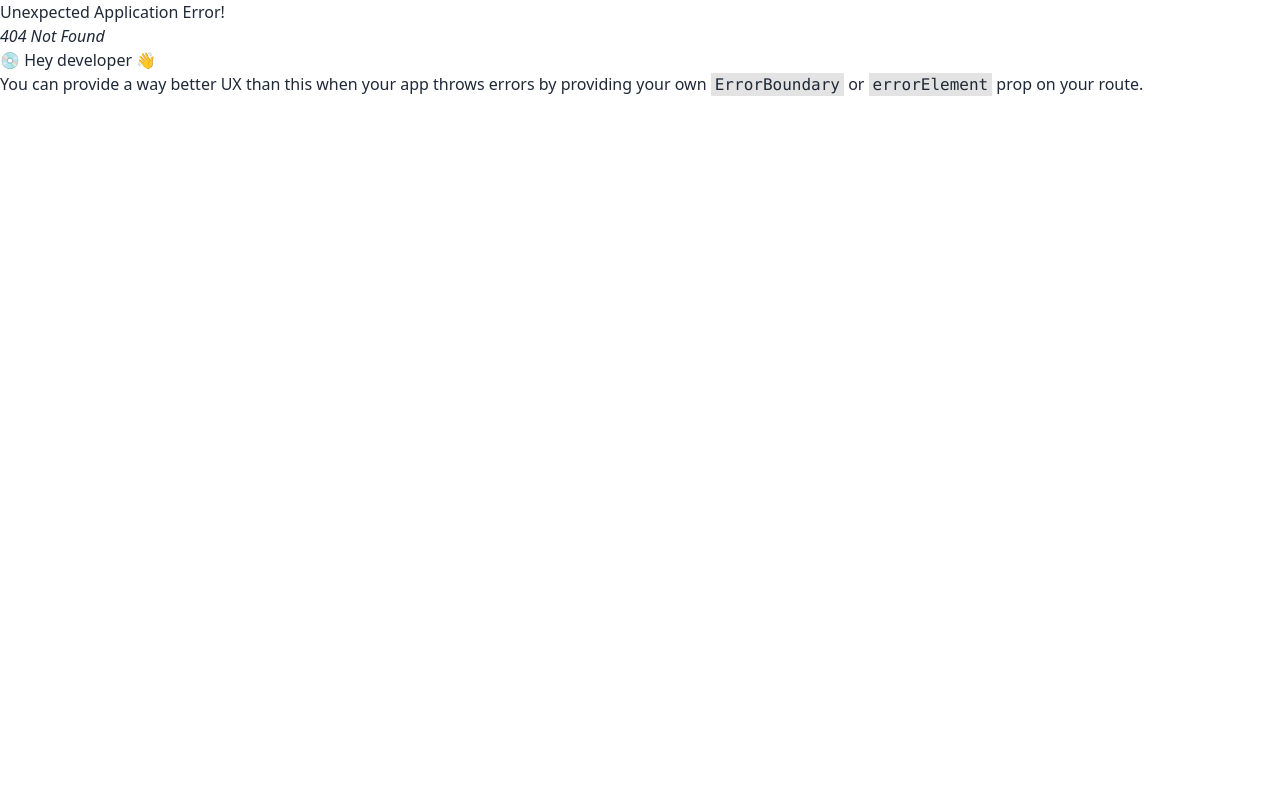
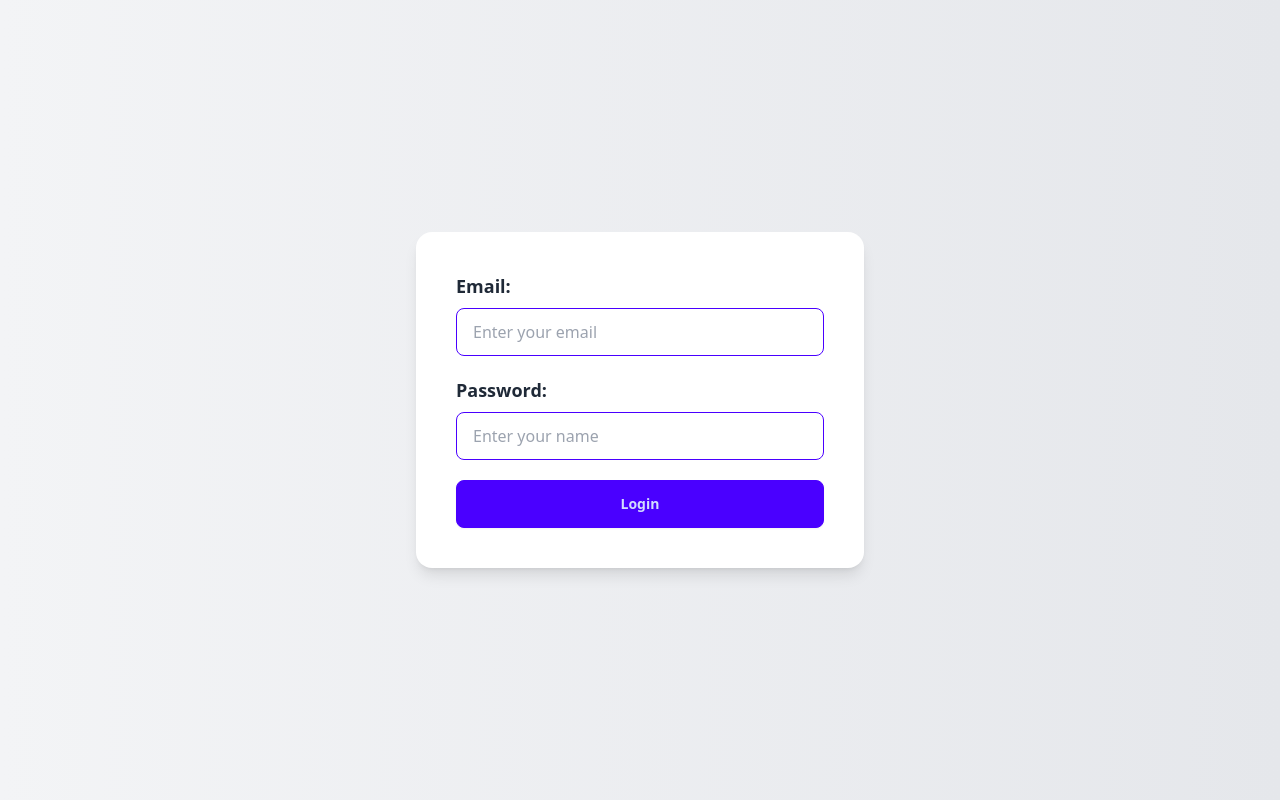
Before and after one commit to dev-ruchi/react-e-store, a React (Vite) app: page /login in a window 1280 px wide. Before the commit this address had no page. Built offline with nearby package versions, Linux system fonts and the light colour scheme.

Commit message:
fetch product and address

```diff
--- /dev/null
+++ b/src/auth/Login.jsx
@@ -0,0 +1,80 @@
+import React, { useState } from "react";
+import axios from "axios";
+
+const Login = () => {
+  const [email, setEmail] = useState("");
+  const [password, setPassword] = useState("");
+  const [data, setData] = useState("");
+
+  function handleSubmit(e) {
+    e.preventDefault();
+    const payload = {
+      email: email,
+      password: password,
+    };
+
+    axios
+      .post("http://localhost:8080/login", payload)
+      .then((response) => {
+        console.log(response);
+        setData(response.data);
+        setEmail("");
+        setPassword("");
+      })
+      .catch((error) => {
+        console.log(error);
+      });
+  }
+
+  return (
+    <div>
+      <div className="flex justify-center items-center min-h-screen bg-gradient-to-r from-gray-100 to-gray-200">
+        <form
+          onSubmit={handleSubmit}
+          className="bg-white shadow-lg rounded-2xl p-10 w-full max-w-md"
+        >
+          <div className="mb-5">
+            <label
+              htmlFor="email"
+              className="block text-gray-800 text-lg font-semibold mb-2"
+            >
+              Email:
+            </label>
+            <input
+              className="input input-primary w-full"
+              value={email}
+              onChange={(e) => setEmail(e.target.value)}
+              type="text"
+              id="name"
+              placeholder="Enter your email"
+            />
+          </div>
+          <div className="mb-5">
+            <label
+              htmlFor="password"
+              className="block text-gray-800 text-lg font-semibold mb-2"
+            >
+              Password:
+            </label>
+            <input
+              className="input input-primary w-full"
+              value={password}
+              onChange={(e) => setPassword(e.target.value)}
+              type="text"
+              id="name"
+              placeholder="Enter your name"
+            />
+          </div>
+
+          <div className="flex items-center justify-center">
+            <button className="btn btn-primary w-full" type="submit">
+              Login
+            </button>
+          </div>
+        </form>
+      </div>
+    </div>
+  );
+};
+
+export default Login;
--- /dev/null
+++ b/src/components/CheckOut.jsx
@@ -0,0 +1,48 @@
+import React from "react";
+import axios from "axios";
+import { useParams } from "react-router-dom";
+
+import { useState, useEffect } from "react";
+
+const CheckOut = () => {
+  const { id, user_id } = useParams();
+  const [product, setProduct] = useState([]);
+  const [address, setAddress] = useState([]);
+
+  useEffect(() => {
+    if (id && user_id) {
+      fetchProduct();
+      fetchAddress();
+    }
+  }, [id, user_id]);
+
+  function fetchProduct() {
+    axios.get(`http://localhost:8080/products/${id}`).then((response) => {
+      setProduct(response.data);
+      console.log(response.data);
+    });
+  }
+
+  function fetchAddress() {
+    axios.get(`http://localhost:8080/addresses/${user_id}`).then((response) => {
+      setAddress(response.data);
+      console.log(response.data);
+    });
+  }
+
+  return (
+    <div>
+      <h1>Checkout</h1>
+      <div>
+        <h2>Product Details</h2>
+        <pre>{JSON.stringify(product, null, 2)}</pre>
+      </div>
+      <div>
+        <h2>Address Details</h2>
+        <pre>{JSON.stringify(address, null, 2)}</pre>
+      </div>
+    </div>
+  );
+};
+
+export default CheckOut;
--- a/src/components/ProductCreate.jsx
+++ b/src/components/ProductCreate.jsx
@@ -17,13 +17,13 @@ const ProductCreate = () => {
       price: parseFloat(price),
       description: description,
       rating: parseFloat(rating),
-      user_id: userId,
     };
 
     axios
       .post("http://localhost:8080/products", payload)
       .then((response) => {
         console.log(response.data);
+        console.log(response.data.userId);
         setProducts((oldProducts) => [...oldProducts, response.data]);
         setTitle("");
         setPrice("");
--- a/src/components/ProductList.jsx
+++ b/src/components/ProductList.jsx
@@ -6,25 +6,27 @@ const ProductList = () => {
   const [products, setProducts] = useState([]);
 
   useEffect(() => {
-
-      fetchProduts();
-
+    fetchProducts();
   }, []);
 
-
-  function fetchProduts() {
+  function fetchProducts() {
     axios.get(`http://localhost:8080/products`).then((response) => {
       setProducts(response.data);
       console.log(response.data);
     });
   }
 
+  const handleBuyClick = (productId) => {
+    console.log("Product ID:", productId);
+  };
+
   return (
-    <div>
-      <ul className="">
+    <div className="grid md:grid-cols-2 xl:grid-cols-3 auto-rows-fr w-fit mx-auto gap-16">
       {products.map((product) => (
-          <li className="mt-8" key={`product-${product.id}`}>
-            <div className="card w-96 bg-base-100 shadow-xl">
+        <div
+          key={`product-${product.id}`}
+          className="card w-80 bg-base-100 shadow-xl"
+        >
           <figure>
             <img
               src="https://img.daisyui.com/images/stock/photo-1606107557195-0e29a4b5b4aa.jpg"
@@ -39,16 +41,17 @@ const ProductList = () => {
             >
               X
             </button> */}
-                <h2 className="card-title text-2xl font-bold text-gray-800">
+            <h2
+              className="card-title text-2xl font-bold text-gray-800 line-clamp-1"
+              title={product.title}
+            >
               {product.title}
             </h2>
 
             <p className="text-xl text-gray-600">₹{product.price}</p>
-                <p className="mt-2 text-gray-700">{product.description}</p>
-                <span className="inline-block align-middle">
-                  {Array.from(
-                    { length: Math.round(product.rating) },
-                    (_, i) => (
+            <p className=" text-gray-700 truncate">{product.description}</p>
+            <span className="inline-block align-middle mb-4 text-yellow-500">
+              {Array.from({ length: Math.round(product.rating) }, (_, i) => (
                 <svg
                   key={i}
                   className="w-4 h-4 inline-block fill-current"
@@ -57,14 +60,17 @@ const ProductList = () => {
                 >
                   <path d="M12 .587l3.668 7.435 8.2 1.193-5.934 5.787 1.4 8.165-7.334-3.857-7.334 3.857 1.4-8.165-5.934-5.787 8.2-1.193z" />
                 </svg>
-                    )
-                  )}
+              ))}
             </span>
+            <button
+              className="bg-yellow-600 hover:bg-yellow-500 text-white font-bold py-2 px-4 rounded"
+              onClick={() => handleBuyClick(product.id)}
+            >
+              Buy
+            </button>
           </div>
         </div>
-          </li>
       ))}
-      </ul>
     </div>
   );
 };
```
Also changed, not shown: src/main.jsx (+10 -0 lines). Lines whose indentation alone changed are shown as unchanged.
